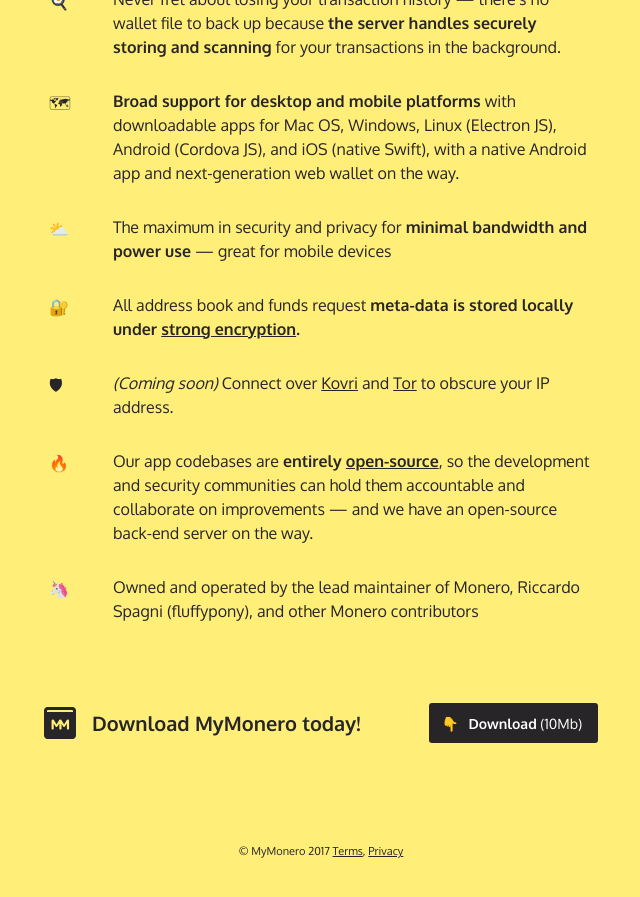
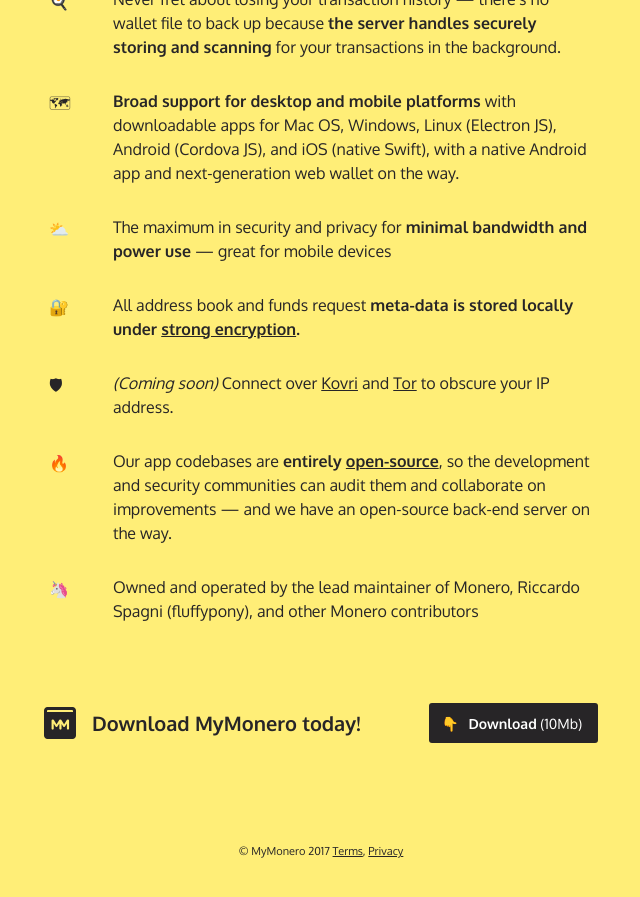
Before and after one commit to mymonero/mymonero-app-site, a Jekyll site: the page built from index.html, in a window 1280 px wide and 900 px high, scrolled down 4294 px. Shown: the top 897 px of the window, without its empty margins (319-959 px from the left). Built offline with Jekyll 4.4.1, drawn with Linux system fonts in a browser that asks for light colours; some web fonts are replaced.

Commit message:
copy tweak

```diff
--- a/index.html
+++ b/index.html
@@ -178,7 +178,7 @@
               </li>
               <li>
                 <span class="convert-emoji" aria-hidden="true">&#x1F525;</span>
-                Our app codebases are <strong>entirely <a href="https://github.com/mymonero" target="_blank">open-source</a></strong>, so the development and security communities can hold them accountable and collaborate on improvements &mdash; and we have an open-source back-end server on the way.
+                Our app codebases are <strong>entirely <a href="https://github.com/mymonero" target="_blank">open-source</a></strong>, so the development and security communities can audit them and collaborate on improvements &mdash; and we have an open-source back-end server on the way.
               </li>
               <li>
                 <span class="convert-emoji" aria-hidden="true">&#x1f984;</span>
```
